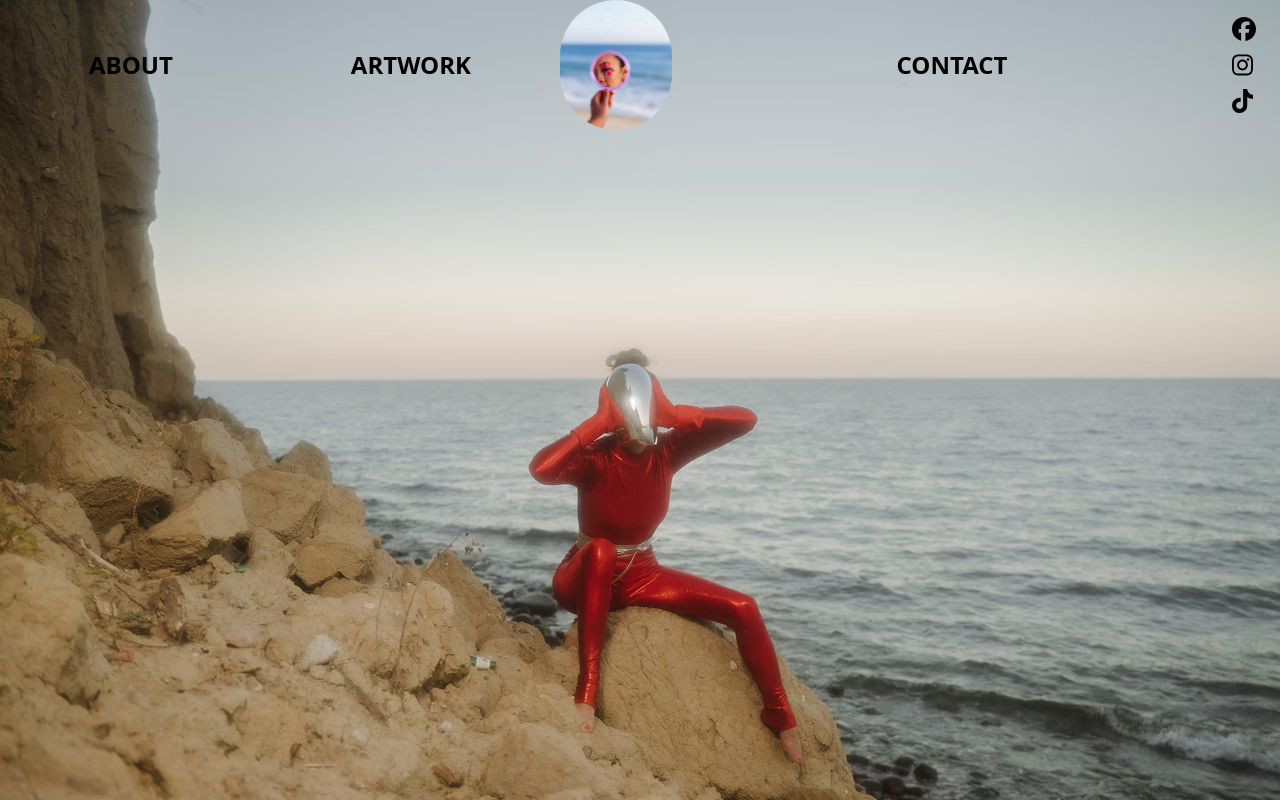
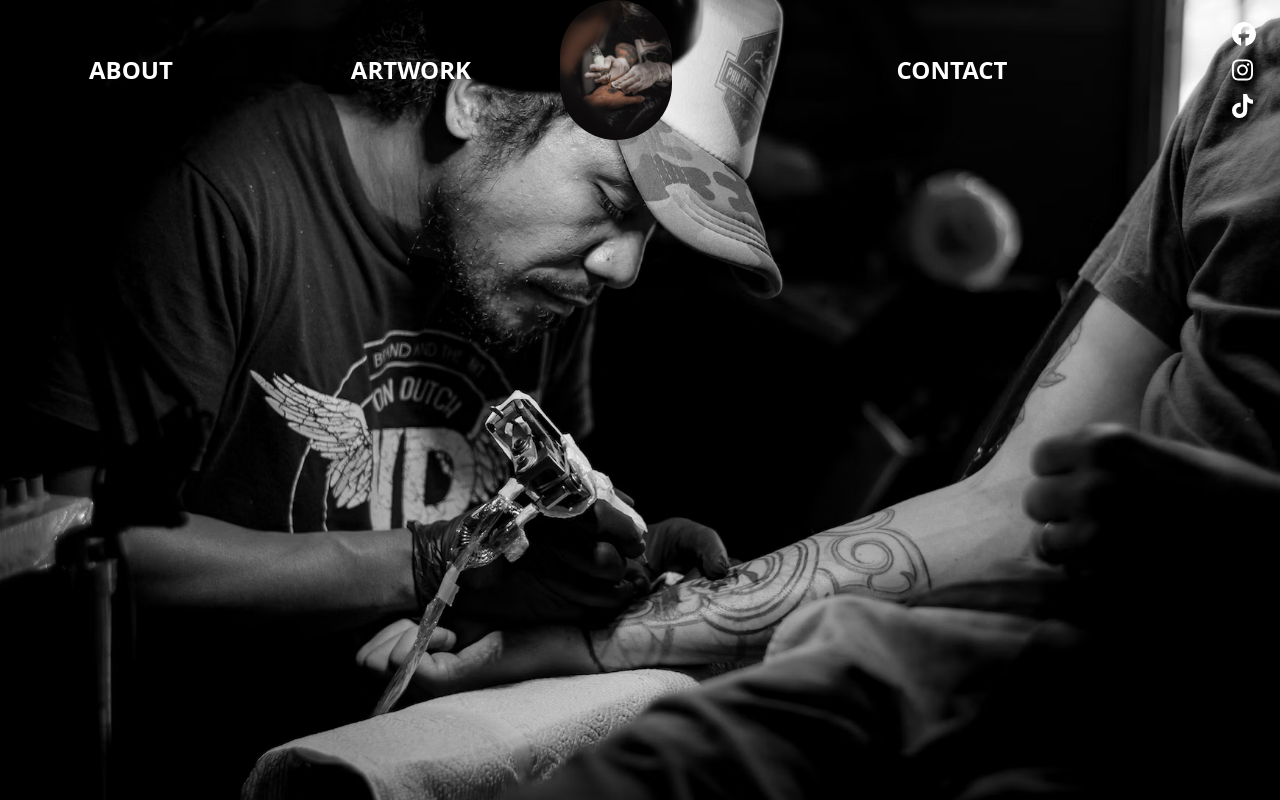
Before and after one commit to JanMete/hvppyWeb, a React (Vite) app: page / in a window 1280 px wide. Built offline with nearby package versions, Linux system fonts and the light colour scheme.

Commit message:
changed photos

```diff
--- a/src/App.tsx
+++ b/src/App.tsx
@@ -5,7 +5,7 @@ function App() {
   return (
     <Layout>
       <main>
-        <div className='bg-hero w-screen h-screen bg-no-repeat bg-cover'></div>
+        <div className='bg-hero bg-center w-screen h-screen bg-no-repeat bg-cover'></div>
       </main>
     </Layout>
   );
--- a/src/Layout/LayoutComponents/WebHeader.tsx
+++ b/src/Layout/LayoutComponents/WebHeader.tsx
@@ -8,7 +8,7 @@ import { sections } from '../../utils/sections';
 
 export default function WebHeader() {
   return (
-    <header className='flex items-center text-2xl fixed top-0 w-full font-bold'>
+    <header className='flex items-center text-2xl fixed top-0 w-full font-bold text-white'>
       <div className='w-6/12'>
         <nav>
           <ul className='flex justify-around'>
@@ -47,7 +47,7 @@ export default function WebHeader() {
         >
           <FontAwesomeIcon
             icon={faFacebook}
-            style={{ color: '#000000' }}
+            style={{ color: '#FFF' }}
             className='hover:scale-125 transition-all'
           />
         </a>
@@ -58,7 +58,7 @@ export default function WebHeader() {
         >
           <FontAwesomeIcon
             icon={faInstagram}
-            style={{ color: '#000000' }}
+            style={{ color: '#FFF' }}
             className='hover:scale-125 transition-all'
           />
         </a>
@@ -69,7 +69,7 @@ export default function WebHeader() {
         >
           <FontAwesomeIcon
             icon={faTiktok}
-            style={{ color: '#000000' }}
+            style={{ color: '#FFF' }}
             className='hover:scale-125 transition-all'
           />
         </a>
```
Also changed, not shown: src/assets/hero.jpg, src/assets/homeLogo.jpg.
